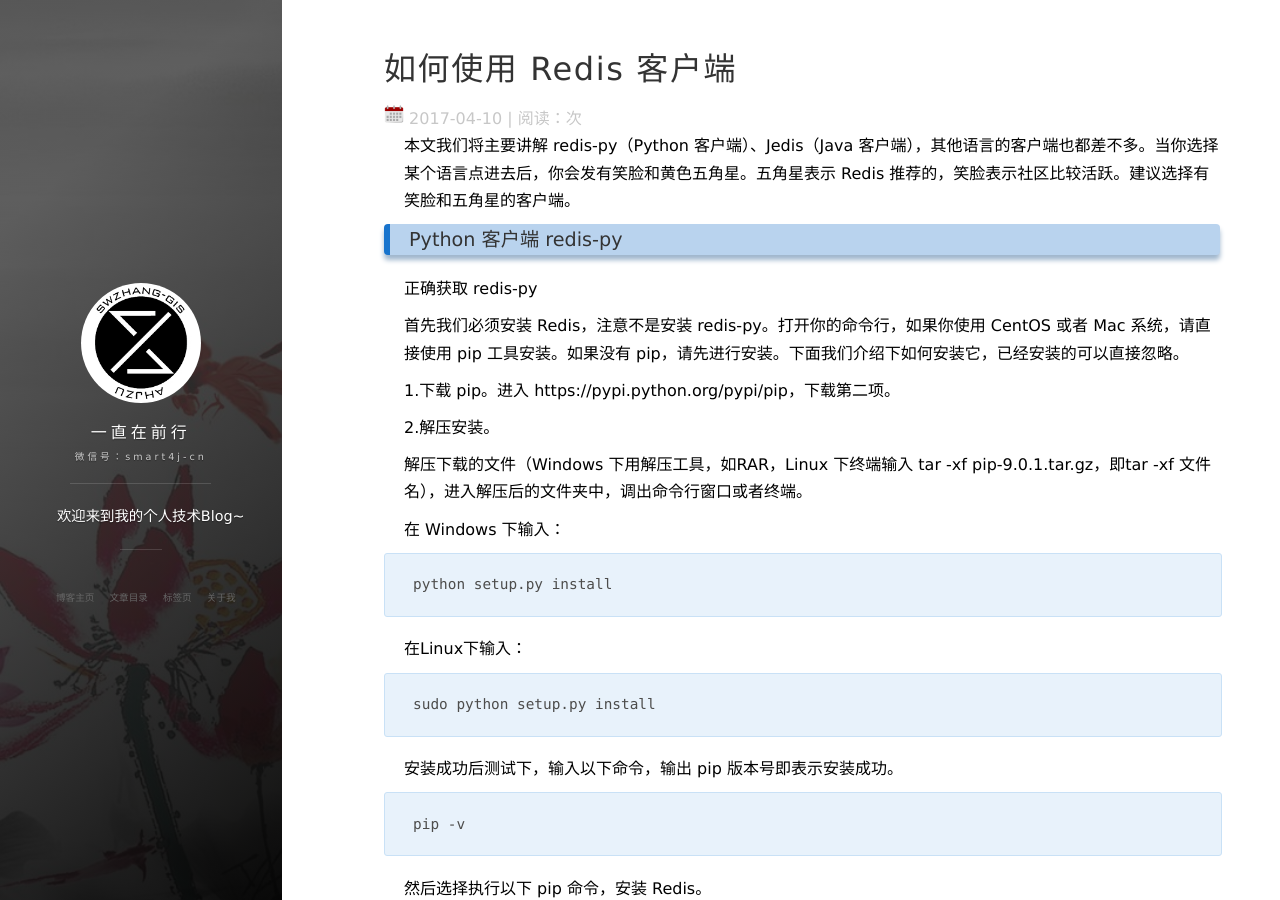
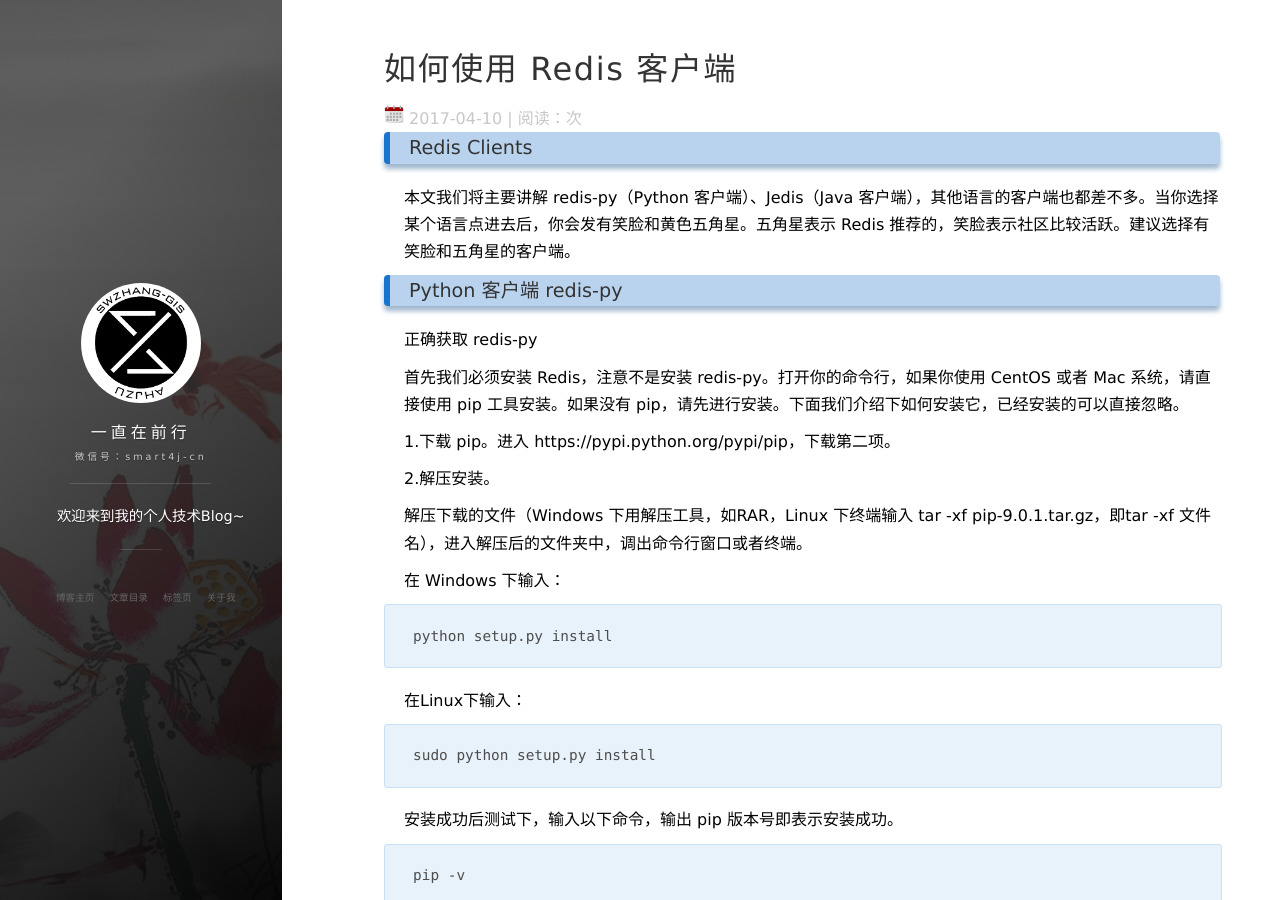
Before and after one commit to swzhang/swzhang.github.io, a Jekyll site: the page built from _posts/2017-04-10-如何使用 Redis 客户端 - 03.md, in a window 1280 px wide and 900 px high. Built offline with Jekyll 4.4.1, drawn with Linux system fonts in a browser that asks for light colours; nearby versions of some CDN libraries; comment, search, counter and statistics services are not loaded.

Commit message:
Update 2017-04-10-如何使用 Redis 客户端 - 03.md

```diff
--- a/_posts/2017-04-10-如何使用 Redis 客户端 - 03.md
+++ b/_posts/2017-04-10-如何使用 Redis 客户端 - 03.md
@@ -6,7 +6,7 @@
 ---
 
 
-
+### Redis Clients
 本文我们将主要讲解 redis-py（Python 客户端）、Jedis（Java 客户端），其他语言的客户端也都差不多。当你选择某个语言点进去后，你会发有笑脸和黄色五角星。五角星表示 Redis 推荐的，笑脸表示社区比较活跃。建议选择有笑脸和五角星的客户端。
 
 ### Python 客户端 redis-py
```
